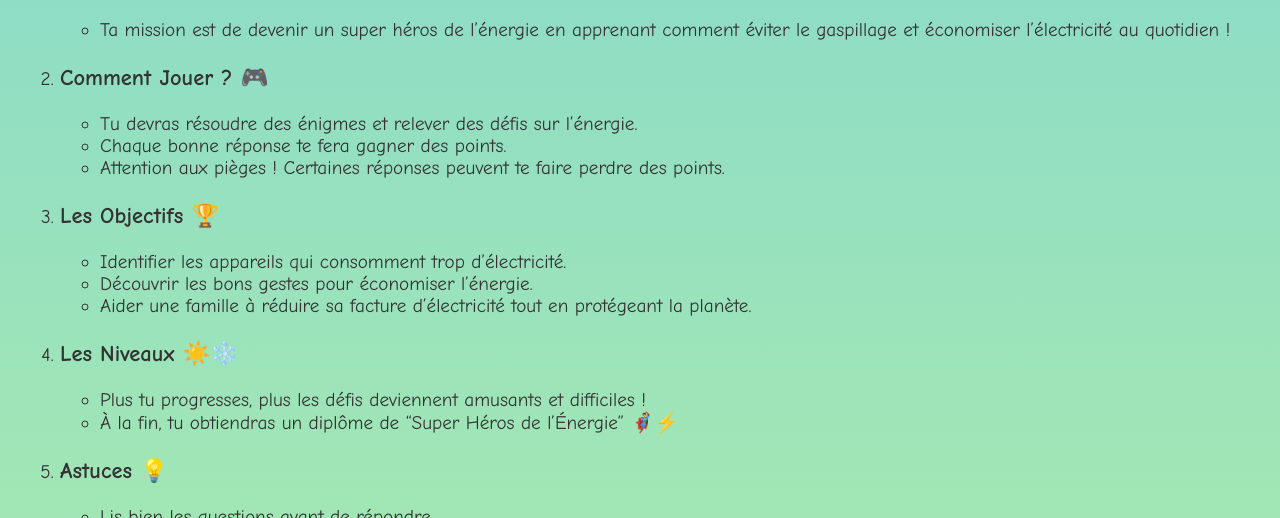
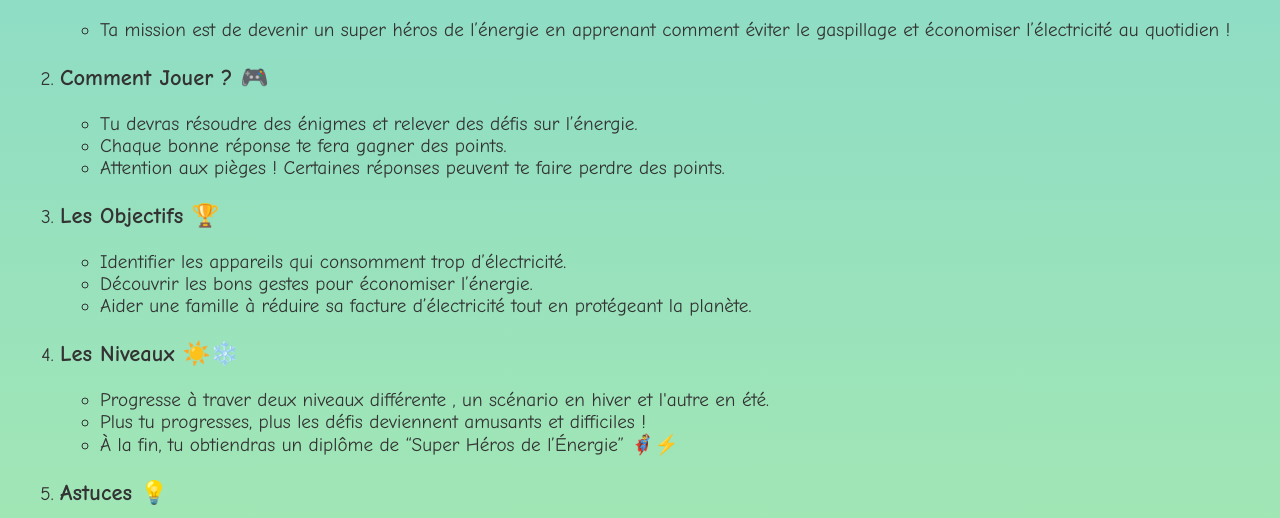
Before and after one commit to CarlosMonteros449/Projet-Sin, a plain HTML site: page les regles.html in a window 1280 px wide. Shown: the part 282-800 px from the top of the page. Drawn offline with Linux system fonts and the light colour scheme.

Commit message:
Add files via upload

```diff
--- a/les regles.html
+++ b/les regles.html
@@ -55,6 +55,7 @@
             </ul>
             <li><h3> Les Niveaux ☀️❄️</h3></li>
             <ul>
+                <li>Progresse à traver deux niveaux différente , un scénario en hiver et l'autre en été.</li>
                 <li>Plus tu progresses, plus les défis deviennent amusants et difficiles !</li>
                 <li>À la fin, tu obtiendras un diplôme de “Super Héros de l’Énergie” 🦸‍♂️⚡</li>
             </ul>
```
